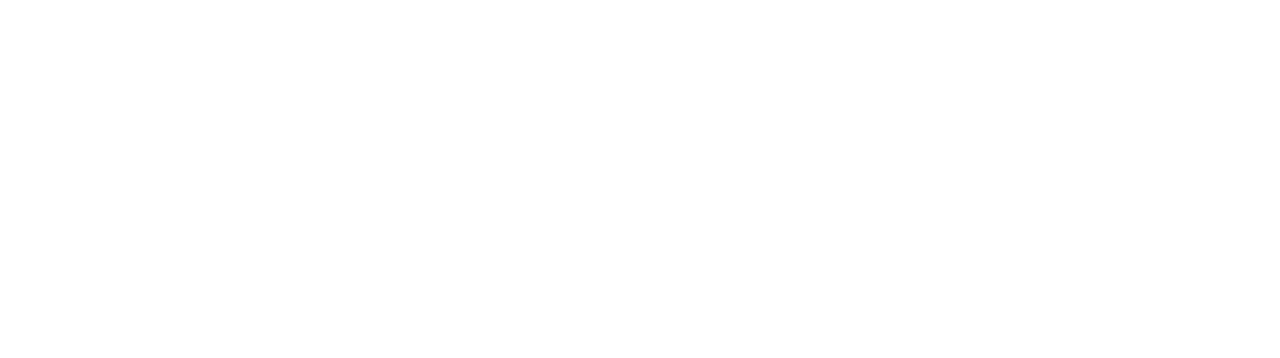
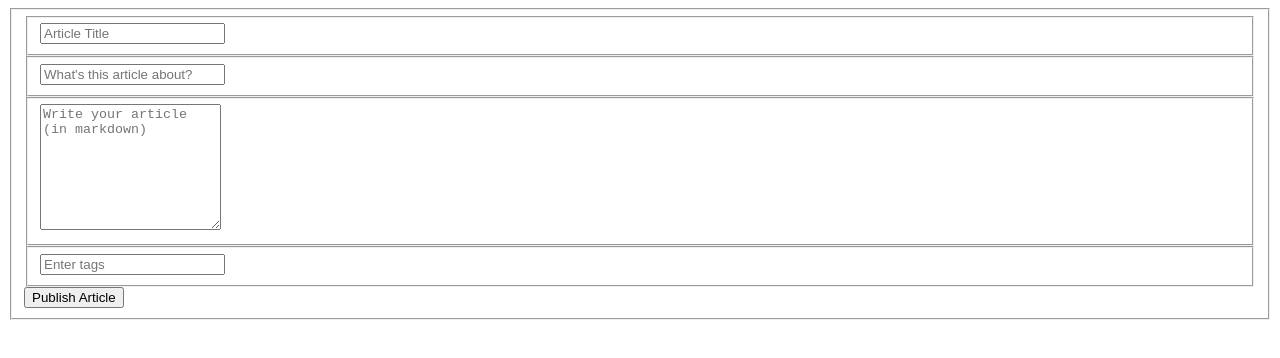
Before and after one commit to github50673488/realworld-nuxtjs, a Nuxt app: page /editor in a window 1280 px wide. Before the commit this address had no page. Shown: the top 358 px of the page. Built offline with nearby package versions, Linux system fonts and the light colour scheme.

Commit message:
创建/编辑文章：pages/editor/index.vue    http://localhost:3000/editor

```diff
--- a/nuxt.config.js
+++ b/nuxt.config.js
@@ -35,6 +35,11 @@
                             path: '/profile/:username',
                             name: 'profile',
                             component: resolve(__dirname, 'pages/profile/')
+                        },
+                        {
+                            path: '/editor',
+                            name: 'editor',
+                            component: resolve(__dirname, 'pages/editor/')
                         }
                     ]
                 }
--- /dev/null
+++ b/pages/editor/index.vue
@@ -0,0 +1,43 @@
+<template>
+  <!-- 创建编辑文章 -->
+  <div class="editor-page">
+    <div class="container page">
+      <div class="row">
+
+        <div class="col-md-10 offset-md-1 col-xs-12">
+          <form>
+            <fieldset>
+              <fieldset class="form-group">
+                <input type="text" class="form-control form-control-lg" placeholder="Article Title">
+              </fieldset>
+              <fieldset class="form-group">
+                <input type="text" class="form-control" placeholder="What's this article about?">
+              </fieldset>
+              <fieldset class="form-group">
+                <textarea class="form-control" rows="8" placeholder="Write your article (in markdown)"></textarea>
+              </fieldset>
+              <fieldset class="form-group">
+                <input type="text" class="form-control" placeholder="Enter tags"><div class="tag-list"></div>
+              </fieldset>
+              <button class="btn btn-lg pull-xs-right btn-primary" type="button">
+                Publish Article
+              </button>
+            </fieldset>
+          </form>
+        </div>
+
+      </div>
+    </div>
+  </div>
+  <!-- /创建编辑文章 -->
+</template>
+
+<script>
+export default {
+  name: 'EditorIndex'
+}
+</script>
+
+<style scoped>
+
+</style>
```
